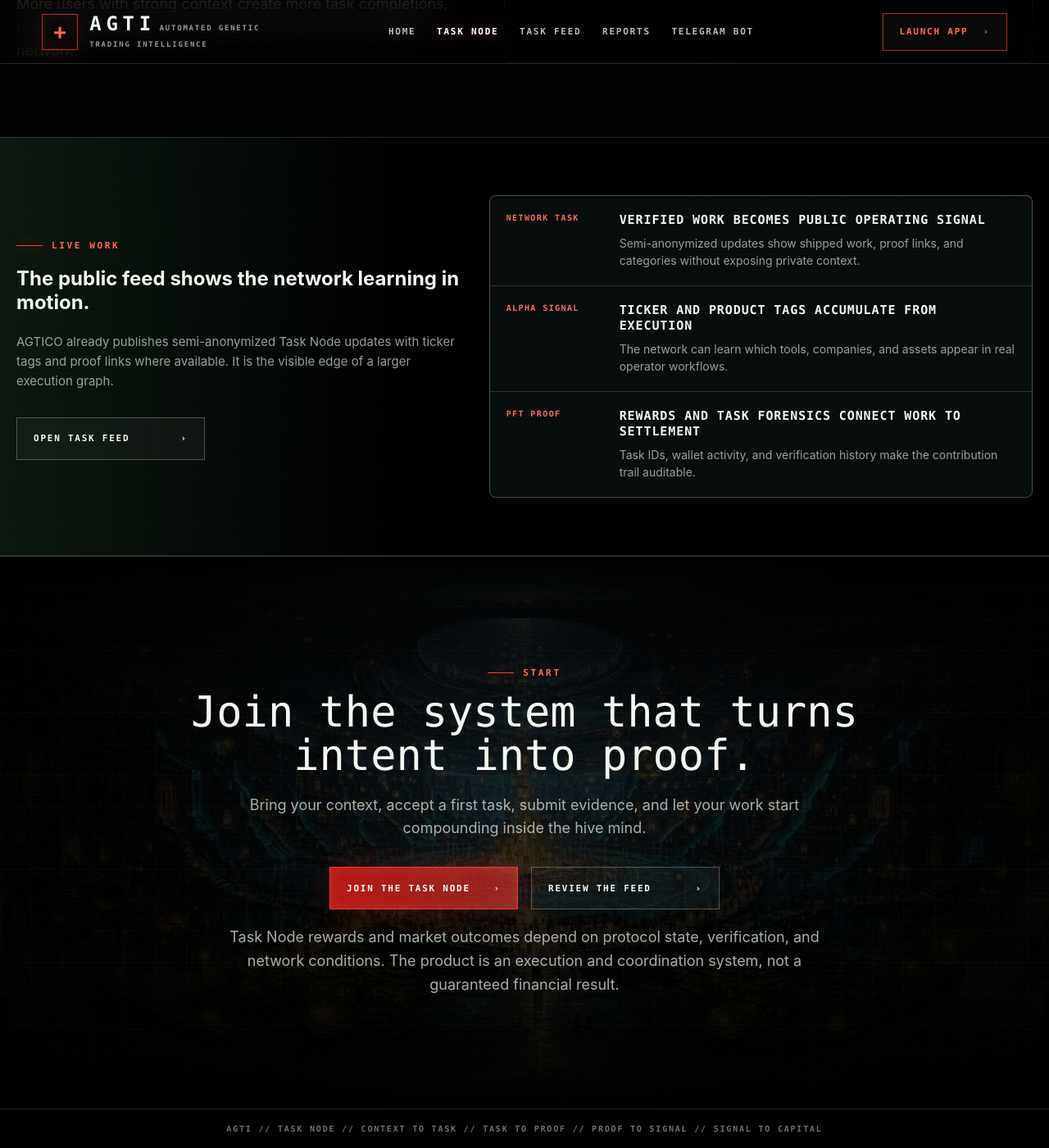
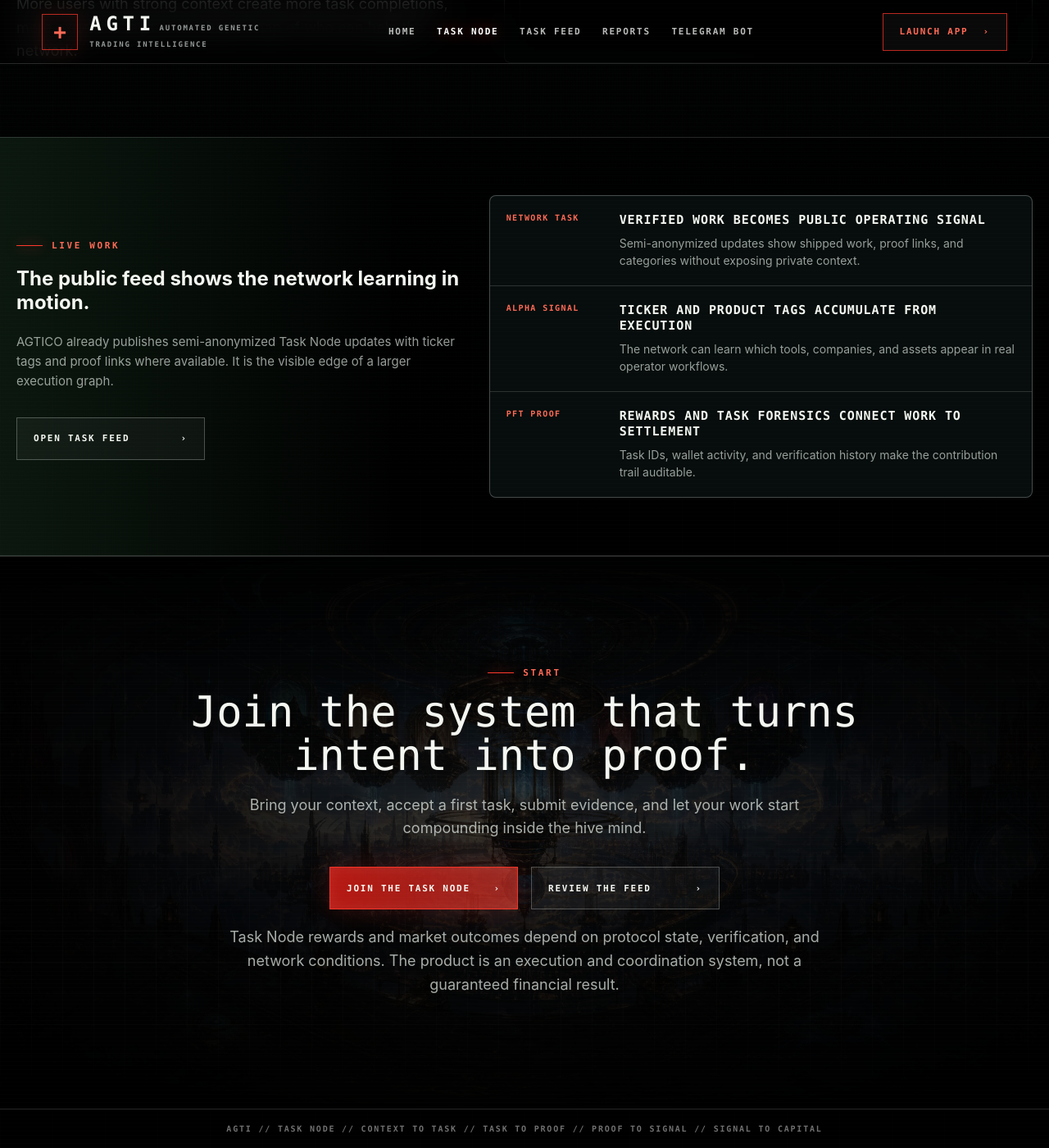
Before and after one commit to agtico/agtico.github.io, a Jekyll site: the page tasknode/index.html, which Jekyll copies as it is, in a window 1280 px wide and 1400 px high, scrolled down 5184 px. Shown: the whole window at 82% size. Built offline with Jekyll 4.4.1, drawn with Linux system fonts in a browser that asks for light colours.

Commit message:
Use hive mind image for bottom CTA

```diff
--- a/tasknode/index.html
+++ b/tasknode/index.html
@@ -754,7 +754,7 @@
       background:
         linear-gradient(180deg, rgba(0, 0, 0, 0.96) 0%, rgba(0, 0, 0, 0.58) 42%, rgba(0, 0, 0, 0.98) 100%),
         linear-gradient(90deg, rgba(0, 0, 0, 0.92), rgba(0, 0, 0, 0.42) 48%, rgba(0, 0, 0, 0.88)),
-        url("/assets/img/tasknode/collective-capital.webp") center 58% / cover no-repeat;
+        url("/assets/img/tasknode/hive-mind.webp") center 52% / cover no-repeat;
       opacity: 0.96;
     }
 
```
Also changed, not shown: assets/img/tasknode/hive-mind.webp (added).
